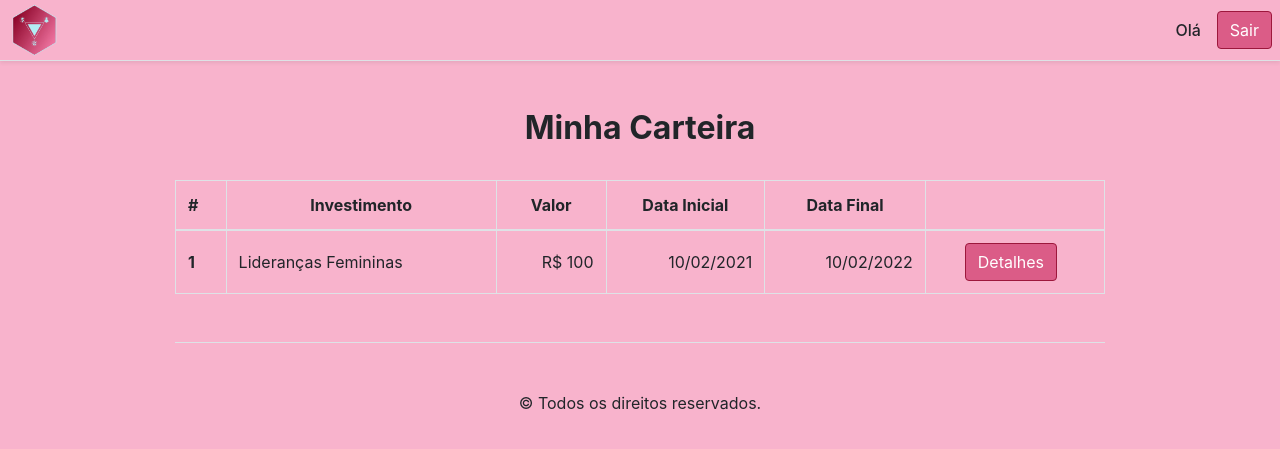
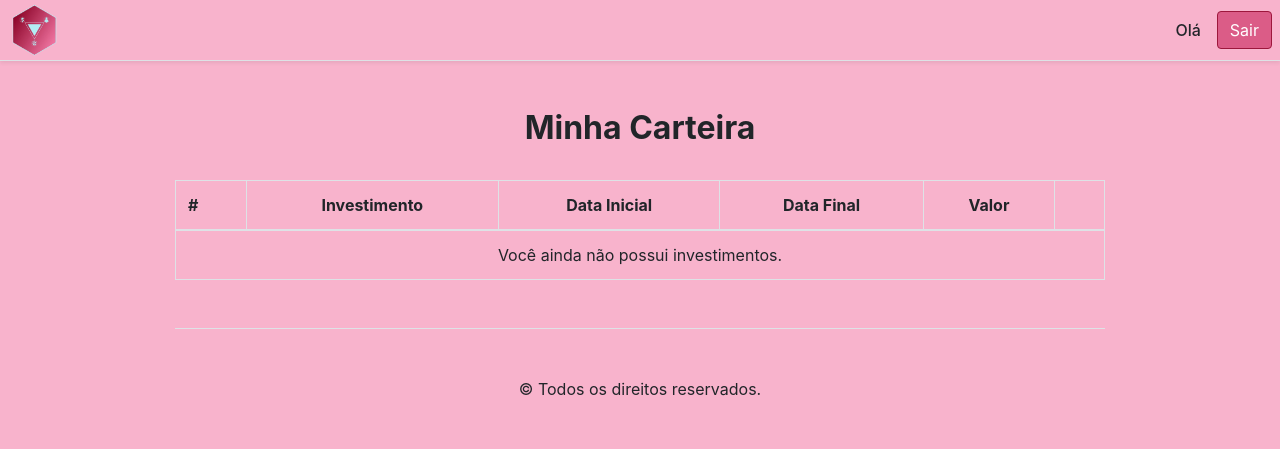
Before and after one commit to greicewelter/easierbank, a PHP site: page /carteira.php in a window 1280 px wide. Shown: the top 449 px of the page. Run offline with PHP 8.4, Linux system fonts and the light colour scheme; the visitor is signed in with stand-in values (Sample User, id 1); tables that the repository leaves empty or names only in its code hold one stand-in row (values such as "Sample post").

Commit message:
Pagina da carteira

```diff
--- a/carteira.php
+++ b/carteira.php
@@ -2,15 +2,11 @@
 include_once './includes/session.php';
 include_once './includes/conecta.php';
 
-
-$consulta = $con->prepare("select * from carteiras ");
+$consulta = $con->prepare("select c.*, i.nome from carteiras c inner join investimentos i on i.id=c.investimento_id");
 $consulta->execute();
 $result = $consulta->fetchAll();
-// print_r($result);
-
 
 ?>
-
 <!doctype html>
 <html lang="pt-br">
 
@@ -40,23 +36,40 @@
                 <tr>
                     <th scope="col">#</th>
                     <th scope="col" class="text-center">Investimento</th>
-                    <th scope="col" class="text-center">Valor</th>
                     <th scope="col" class="text-center">Data Inicial</th>
                     <th scope="col" class="text-center">Data Final</th>
+                    <th scope="col" class="text-center">Valor</th>
                     <th scope="col" class="text-center"></th>
                 </tr>
             </thead>
             <tbody>
-                <tr>
-                    <th scope="row" class="align-middle">1</th>
-                    <td class="align-middle">Lideranças Femininas</td>
-                    <td class="text-right align-middle">R$ 100</td>
-                    <td class="text-right align-middle">10/02/2021</td>
-                    <td class="text-right align-middle">10/02/2022</td>
-                    <td class="text-center align-middle">
-                        <a class="btn btn-easier mr-2" href="/investir.php?id=<?php echo 'f'; ?>">Detalhes</a>
-                    </td>
-                </tr>
+                <?php if (!empty($result)) {
+                    $total = 0;
+                    foreach ($result as $k => $carteira) {
+                        $total += floatval($carteira['valor']);  ?>
+                        <tr>
+                            <th scope="row" class="align-middle"><?php echo $k + 1 ?></th>
+                            <td class="align-middle"><?php echo $carteira['nome'] ?></td>
+                            <td class="text-right align-middle"><?php echo date_format(date_create($carteira['data_inicial']), "d/m/Y"); ?></td>
+                            <td class="text-right align-middle"><?php echo date_format(date_create($carteira['data_final']), "d/m/Y"); ?></td>
+                            <td class="text-right align-middle">R$ <?php echo number_format($carteira['valor'], 2); ?></td>
+                            <td class="text-center align-middle">
+                                <a class="btn btn-easier mr-2" href="/investir.php?id=<?php echo $carteira['investimento_id'] ?>">Detalhes</a>
+                            </td>
+                        </tr>
+                    <?php } ?>
+                    <tr>
+                        <td class="text-right" colspan="4">
+                            <b>Total:</b>
+                        </td>
+                        <td class="text-right">R$ <?php echo number_format($total, 2); ?></td>
+                        <td></td>
+                    </tr>
+                <?php  } else { ?>
+                    <tr>
+                        <td colspan="6" class="text-center align-middle">Você ainda não possui investimentos.</td>
+                    </tr>
+                <?php } ?>
             </tbody>
         </table>
     </div>
```
